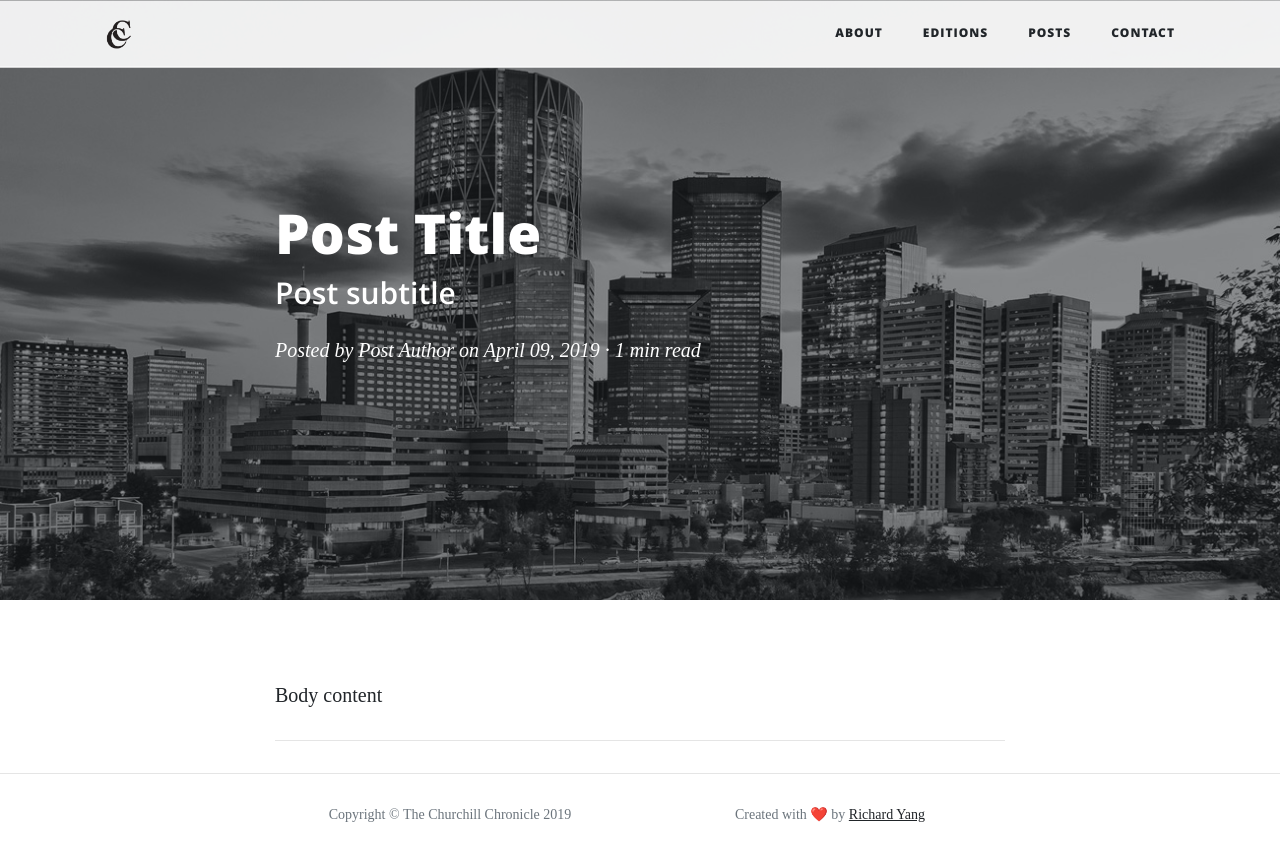
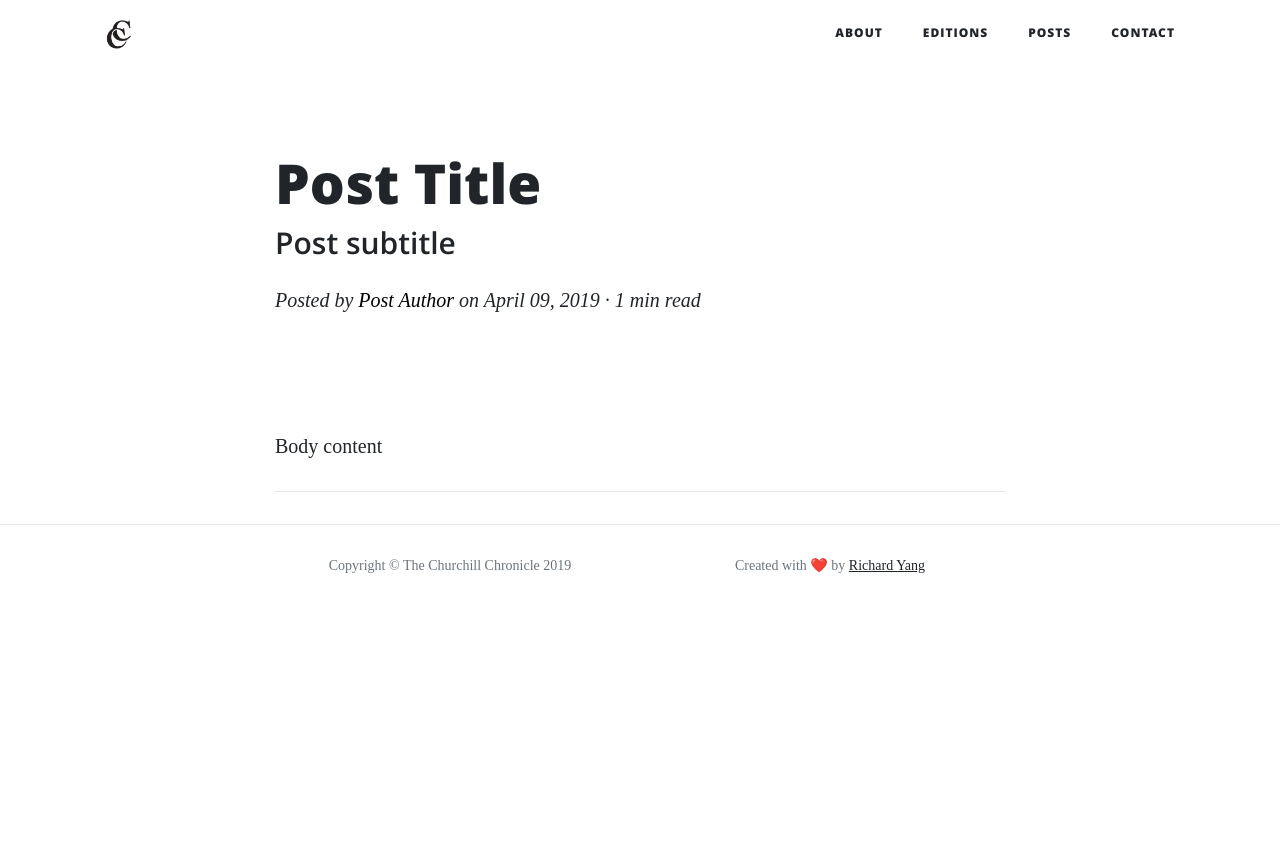
Before and after one commit to premiumrich/churchillchronicle, a Jekyll site: the page built from _posts/2019-04-09-Post-Title.html, in a window 1280 px wide. Shown: the top 861 px of the page. Built offline with Jekyll 4.4.1, drawn with Linux system fonts in a browser that asks for light colours; nearby versions of some CDN libraries; some web fonts are replaced.

Commit message:
Fix masthead on posts

```diff
--- a/_layouts/post.html
+++ b/_layouts/post.html
@@ -4,20 +4,25 @@ layout: default
 <!-- Page Header -->
 {% if page.background %}
 <header class="masthead" style="background-image: url('{{ page.background | replace: '//', '/' }}')">
+  <div class="overlay"></div>
 {% else %}
-<header class="masthead">
+<header class="masthead" style="background-color: white; height: auto;">
 {% endif %}
-  <div class="overlay"></div>
   <div class="container">
     <div class="row">
       <div class="col-lg-8 col-md-10 mx-auto">
+        {% if page.background %}
         <div class="post-heading">
+        {% else %}
+        <div class="post-heading" style="color: #212529; padding-top: 150px; padding-bottom: 40px;">
+        {% endif %}
           <h1>{{ page.title }}</h1>
           {% if page.subtitle %}
           <h2 class="subheading">{{ page.subtitle }}</h2>
           {% endif %}
           <span class="meta">
-            Posted by <a href="#">{{ page.author }}</a> on {{ page.date | date: '%B %d, %Y' }} &middot;
+            Posted by <a href="#" style="color: black;">
+              {{ page.author }}</a> on {{ page.date | date: '%B %d, %Y' }} &middot;
             {% include read_time.html content=page.content %}
           </span>
         </div>
--- a/_posts/2019-04-09-Post-Title.html
+++ b/_posts/2019-04-09-Post-Title.html
@@ -4,7 +4,5 @@ title: "Post Title"
 subtitle: "Post subtitle"
 author: "Post Author"
 date: 2019-04-09 14:10:00 -0700
-background: '/images/header-bg.jpg'
 ---
-
 <p>Body content</p>
```
